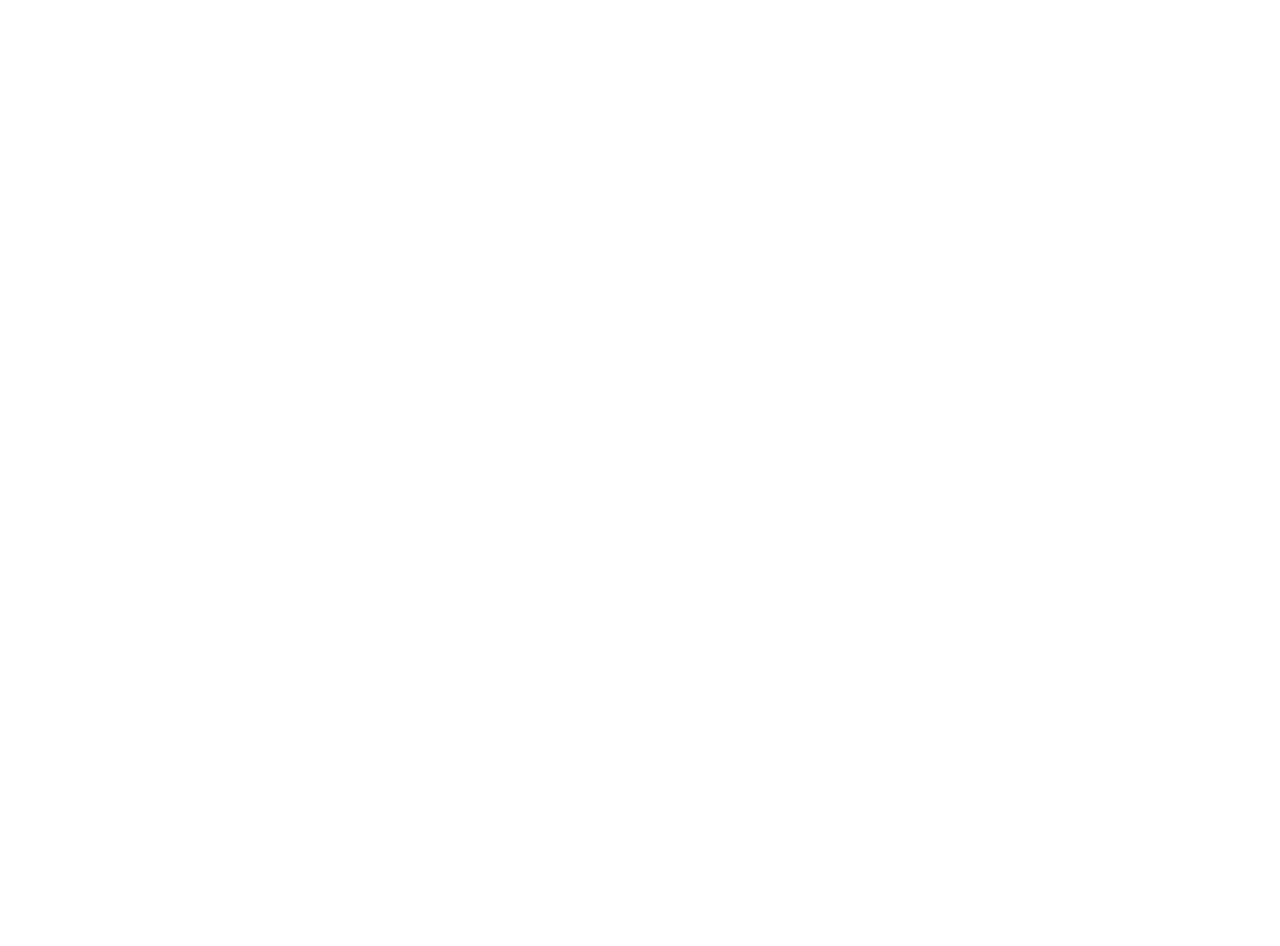
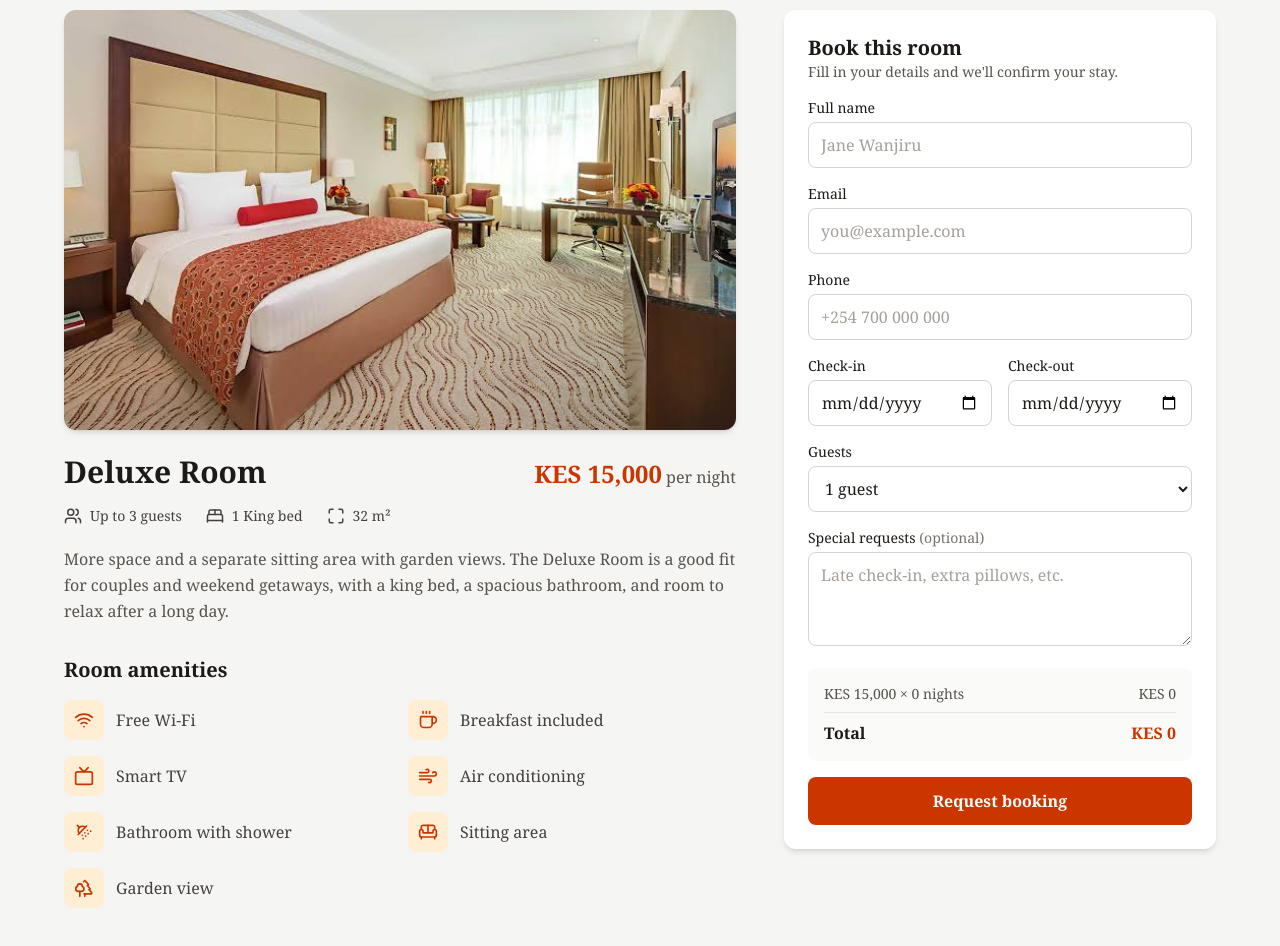
Before and after one commit to TONY-OCHIENG/Hotel, a React (Vite) app: page /rooms in a window 1280 px wide. Shown: the part 1700-2646 px from the top of the page. Before the commit the page ends 1646 px from the top, so only its background shows below. Built offline with nearby package versions, Linux system fonts and the light colour scheme.

Commit message:
feat: integrate DeluxeRoom component into Room page

```diff
--- a/src/components/DeluxeRoom.tsx
+++ b/src/components/DeluxeRoom.tsx
@@ -1,18 +1,43 @@
 import { useMemo, useState } from "react";
 import type { ChangeEvent, FormEvent } from "react";
-import { Check } from "lucide-react";
-import type { LucideIcon } from "lucide-react";
+import {
+  BedDouble,
+  Users,
+  Maximize,
+  Wifi,
+  Coffee,
+  Tv,
+  ShowerHead,
+  Wind,
+  Sofa,
+  Trees,
+  Check,
+} from "lucide-react";
 
-export type RoomInfo = {
-  id: string;
-  name: string;
-  price: number;
-  maxGuests: number;
-  image: string;
-  description: string;
-  facts: { icon: LucideIcon; label: string }[];
-  amenities: { icon: LucideIcon; label: string }[];
+const ROOM = {
+  name: "Deluxe Room",
+  price: 15000,
+  maxGuests: 3,
+  image: "/images/delux.jpeg",
+  description:
+    "More space and a separate sitting area with garden views. The Deluxe Room is a good fit for couples and weekend getaways, with a king bed, a spacious bathroom, and room to relax after a long day.",
 };
+
+const facts = [
+  { icon: Users, label: "Up to 3 guests" },
+  { icon: BedDouble, label: "1 King bed" },
+  { icon: Maximize, label: "32 m²" },
+];
+
+const amenities = [
+  { icon: Wifi, label: "Free Wi-Fi" },
+  { icon: Coffee, label: "Breakfast included" },
+  { icon: Tv, label: "Smart TV" },
+  { icon: Wind, label: "Air conditioning" },
+  { icon: ShowerHead, label: "Bathroom with shower" },
+  { icon: Sofa, label: "Sitting area" },
+  { icon: Trees, label: "Garden view" },
+];
 
 type FormState = {
   name: string;
@@ -47,7 +72,7 @@ const nightsBetween = (checkIn: string, checkOut: string) => {
 const inputClass =
   "w-full rounded-lg border border-stone-300 bg-white px-3 py-2.5 text-stone-900 placeholder:text-stone-400 focus:border-orange-700 focus:outline-none focus:ring-2 focus:ring-orange-700/30";
 
-export default function RoomBookingSection({ room }: { room: RoomInfo }) {
+export default function DeluxeRoom() {
   const [form, setForm] = useState<FormState>(initialForm);
   const [error, setError] = useState("");
   const [submitted, setSubmitted] = useState(false);
@@ -56,7 +81,7 @@ export default function RoomBookingSection({ room }: { room: RoomInfo }) {
     () => nightsBetween(form.checkIn, form.checkOut),
     [form.checkIn, form.checkOut]
   );
-  const total = nights * room.price;
+  const total = nights * ROOM.price;
 
   const handleChange = (
     e: ChangeEvent<HTMLInputElement | HTMLTextAreaElement | HTMLSelectElement>
@@ -77,8 +102,8 @@ export default function RoomBookingSection({ room }: { room: RoomInfo }) {
       return;
     }
 
-    // TODO: send this data to your backend or booking API.
-    console.log("Booking request:", { room: room.name, ...form, nights, total });
+    // TODO: send `form` to your backend or booking API here.
+    console.log("Booking request:", { room: ROOM.name, ...form, nights, total });
     setSubmitted(true);
   };
 
@@ -88,31 +113,29 @@ export default function RoomBookingSection({ room }: { room: RoomInfo }) {
     setError("");
   };
 
-  const fieldId = (name: string) => `${room.id}-${name}`;
-
   return (
-    <section id={room.id} className="bg-stone-100 px-5 py-16 text-stone-900">
+    <section id="deluxe-room" className="bg-stone-100 px-5 py-16 text-stone-900">
       <div className="mx-auto grid max-w-6xl gap-10 lg:grid-cols-5 lg:gap-12">
         {/* Room details */}
         <div className="lg:col-span-3">
           <img
-            src={room.image}
-            alt={`${room.name} at Mara Hotel`}
+            src={ROOM.image}
+            alt={`${ROOM.name} at Mara Hotel`}
             className="aspect-[16/10] w-full rounded-xl bg-stone-200 object-cover shadow-md"
           />
 
           <div className="mt-6 flex flex-wrap items-end justify-between gap-3">
-            <h2 className="text-3xl font-bold">{room.name}</h2>
+            <h2 className="text-3xl font-bold">{ROOM.name}</h2>
             <p className="text-stone-600">
               <strong className="text-2xl text-orange-700">
-                {formatPrice(room.price)}
+                {formatPrice(ROOM.price)}
               </strong>{" "}
               per night
             </p>
           </div>
 
           <ul className="mt-4 flex flex-wrap gap-x-6 gap-y-2 text-sm text-stone-700">
-            {room.facts.map(({ icon: Icon, label }) => (
+            {facts.map(({ icon: Icon, label }) => (
               <li key={label} className="flex items-center gap-2">
                 <Icon size={18} aria-hidden="true" />
                 {label}
@@ -121,12 +144,12 @@ export default function RoomBookingSection({ room }: { room: RoomInfo }) {
           </ul>
 
           <p className="mt-5 leading-relaxed text-stone-600">
-            {room.description}
+            {ROOM.description}
           </p>
 
           <h3 className="mb-4 mt-8 text-xl font-semibold">Room amenities</h3>
           <ul className="grid gap-4 sm:grid-cols-2">
-            {room.amenities.map(({ icon: Icon, label }) => (
+            {amenities.map(({ icon: Icon, label }) => (
               <li key={label} className="flex items-center gap-3">
                 <span className="flex h-10 w-10 shrink-0 items-center justify-center rounded-lg bg-orange-100 text-orange-700">
                   <Icon size={20} aria-hidden="true" />
@@ -150,7 +173,7 @@ export default function RoomBookingSection({ room }: { room: RoomInfo }) {
                 </h3>
                 <p className="mb-6 leading-relaxed text-stone-600">
                   Thank you, {form.name}. We've received your request for the{" "}
-                  {room.name} and will confirm it at {form.email} shortly.
+                  {ROOM.name} and will confirm it at {form.email} shortly.
                 </p>
                 <button
                   type="button"
@@ -170,11 +193,11 @@ export default function RoomBookingSection({ room }: { room: RoomInfo }) {
                 </div>
 
                 <div>
-                  <label htmlFor={fieldId("name")} className="mb-1 block text-sm font-medium">
+                  <label htmlFor="deluxe-name" className="mb-1 block text-sm font-medium">
                     Full name
                   </label>
                   <input
-                    id={fieldId("name")}
+                    id="deluxe-name"
                     name="name"
                     type="text"
                     required
@@ -187,11 +210,11 @@ export default function RoomBookingSection({ room }: { room: RoomInfo }) {
                 </div>
 
                 <div>
-                  <label htmlFor={fieldId("email")} className="mb-1 block text-sm font-medium">
+                  <label htmlFor="deluxe-email" className="mb-1 block text-sm font-medium">
                     Email
                   </label>
                   <input
-                    id={fieldId("email")}
+                    id="deluxe-email"
                     name="email"
                     type="email"
                     required
@@ -204,11 +227,11 @@ export default function RoomBookingSection({ room }: { room: RoomInfo }) {
                 </div>
 
                 <div>
-                  <label htmlFor={fieldId("phone")} className="mb-1 block text-sm font-medium">
+                  <label htmlFor="deluxe-phone" className="mb-1 block text-sm font-medium">
                     Phone
                   </label>
                   <input
-                    id={fieldId("phone")}
+                    id="deluxe-phone"
                     name="phone"
                     type="tel"
                     required
@@ -222,11 +245,11 @@ export default function RoomBookingSection({ room }: { room: RoomInfo }) {
 
                 <div className="grid grid-cols-2 gap-4">
                   <div>
-                    <label htmlFor={fieldId("checkIn")} className="mb-1 block text-sm font-medium">
+                    <label htmlFor="deluxe-checkIn" className="mb-1 block text-sm font-medium">
                       Check-in
                     </label>
                     <input
-                      id={fieldId("checkIn")}
+                      id="deluxe-checkIn"
                       name="checkIn"
                       type="date"
                       required
@@ -237,11 +260,11 @@ export default function RoomBookingSection({ room }: { room: RoomInfo }) {
                     />
                   </div>
                   <div>
-                    <label htmlFor={fieldId("checkOut")} className="mb-1 block text-sm font-medium">
+                    <label htmlFor="deluxe-checkOut" className="mb-1 block text-sm font-medium">
                       Check-out
                     </label>
                     <input
-                      id={fieldId("checkOut")}
+                      id="deluxe-checkOut"
                       name="checkOut"
                       type="date"
                       required
@@ -254,17 +277,17 @@ export default function RoomBookingSection({ room }: { room: RoomInfo }) {
                 </div>
 
                 <div>
-                  <label htmlFor={fieldId("guests")} className="mb-1 block text-sm font-medium">
+                  <label htmlFor="deluxe-guests" className="mb-1 block text-sm font-medium">
                     Guests
                   </label>
                   <select
-                    id={fieldId("guests")}
+                    id="deluxe-guests"
                     name="guests"
                     value={form.guests}
                     onChange={handleChange}
                     className={inputClass}
                   >
-                    {Array.from({ length: room.maxGuests }, (_, i) => i + 1).map(
+                    {Array.from({ length: ROOM.maxGuests }, (_, i) => i + 1).map(
                       (n) => (
                         <option key={n} value={n}>
                           {n} {n === 1 ? "guest" : "guests"}
@@ -275,11 +298,11 @@ export default function RoomBookingSection({ room }: { room: RoomInfo }) {
                 </div>
 
                 <div>
-                  <label htmlFor={fieldId("requests")} className="mb-1 block text-sm font-medium">
+                  <label htmlFor="deluxe-requests" className="mb-1 block text-sm font-medium">
                     Special requests <span className="text-stone-500">(optional)</span>
                   </label>
                   <textarea
-                    id={fieldId("requests")}
+                    id="deluxe-requests"
                     name="requests"
                     rows={3}
                     value={form.requests}
@@ -289,10 +312,11 @@ export default function RoomBookingSection({ room }: { room: RoomInfo }) {
                   />
                 </div>
 
+                {/* Price summary */}
                 <div className="rounded-lg bg-stone-50 p-4 text-sm">
                   <div className="flex justify-between text-stone-600">
                     <span>
-                      {formatPrice(room.price)} × {nights}{" "}
+                      {formatPrice(ROOM.price)} × {nights}{" "}
                       {nights === 1 ? "night" : "nights"}
                     </span>
                     <span>{formatPrice(total)}</span>
--- a/src/pages/Room.tsx
+++ b/src/pages/Room.tsx
@@ -1,3 +1,4 @@
+import DeluxeRoom from "../components/DeluxeRoom";
 import StandardRoom from "../components/StandardRoom";
 
 type RoomType = {
@@ -63,6 +64,8 @@ function Room() {
       </div>
       {/* Standard room section */}
       <StandardRoom/>
+      {/* Deluce room section */}
+      <DeluxeRoom/>
    </div>
   )
 }
```
